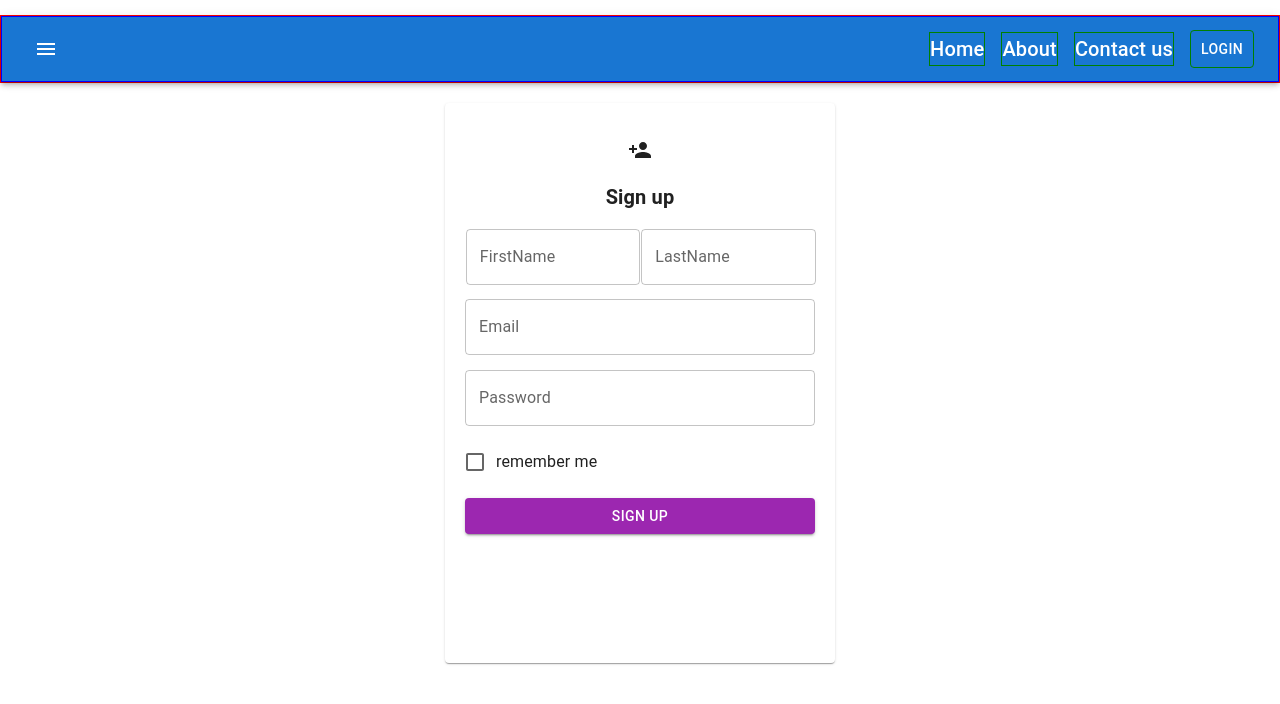
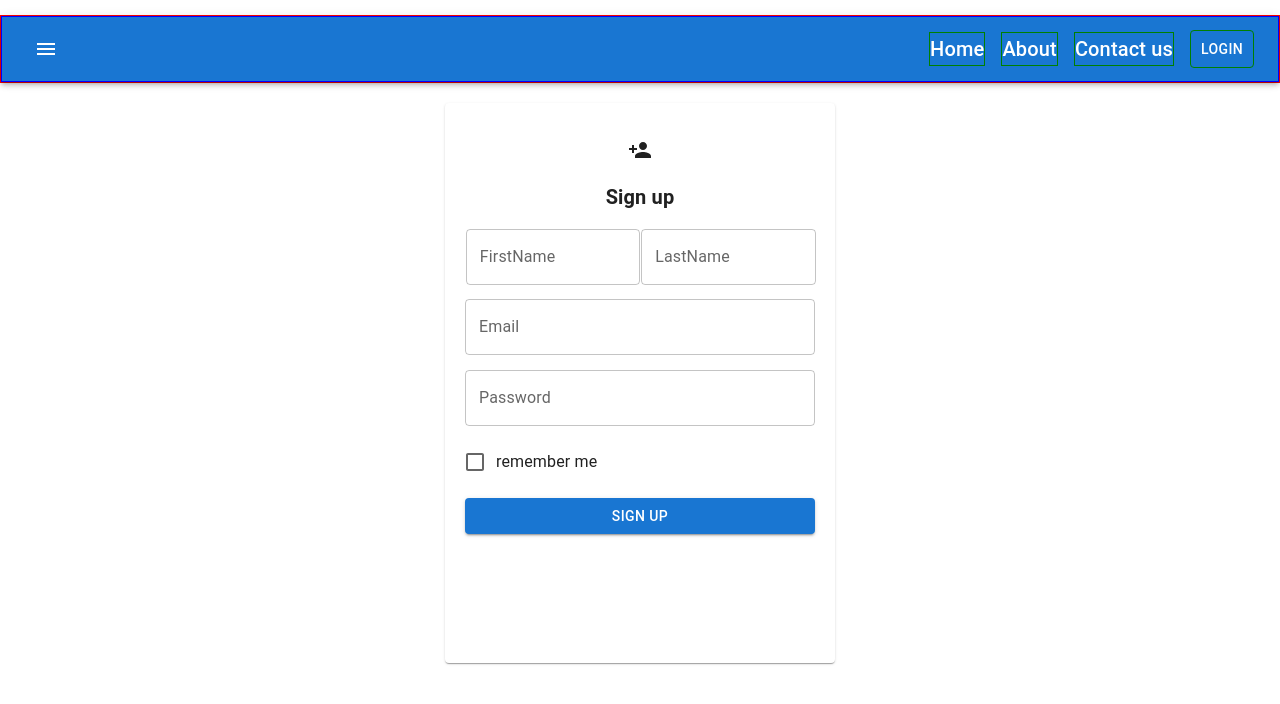
Before and after one commit to imnain/react_signup, a React (Create React App) app: page / in a window 1280 px wide. Shown: the top 704 px of the page. Built offline with nearby package versions, Linux system fonts and the light colour scheme.

Commit message:
matched button color with the navbar

```diff
--- a/src/App.js
+++ b/src/App.js
@@ -69,7 +69,7 @@ function App() {
           </Grid>
           <Grid style={gridStyle}>
             <Button
-              color='secondary'
+              color='primary'
               variant='contained'
               fullWidth
 
```
